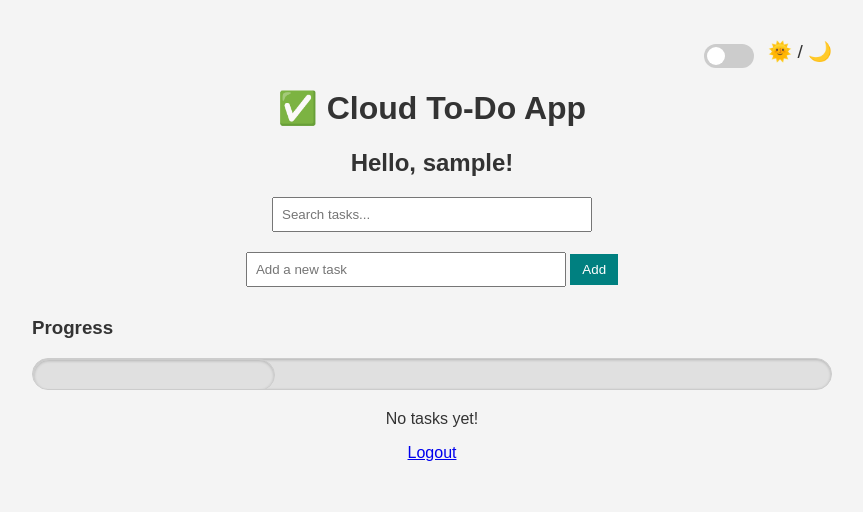
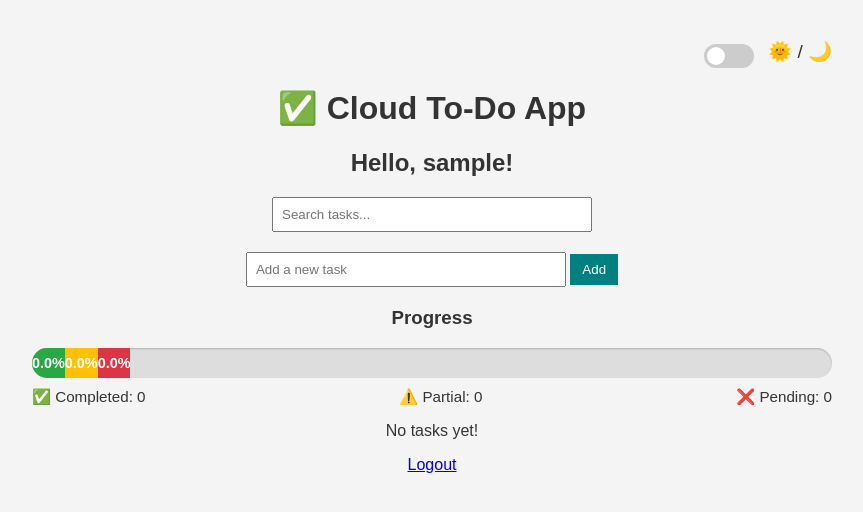
Before and after one commit to bhargavi0710/flask_to_do_app, a Flask app: page / in a window 1280 px wide. Shown: the top 512 px of the page, without its empty margins (208-1071 px from the left). Run offline with Flask 3, Linux system fonts and the light colour scheme; the visitor is signed in with stand-in values (Sample User, id 1); data that the repository does not hold is empty.

Commit message:
search new1

```diff
--- a/static/style.css
+++ b/static/style.css
@@ -153,109 +153,66 @@ input:checked + .slider:before {
     font-size: 1.2em;
 }
 
-/* Progress Bar Styles */
-.progress-container {
-    margin: 20px 0;
-    text-align: left;
+/* Progress Bar Modern Look */
+.progress-bar {
+    display: flex;
+    width: 100%;
+    height: 30px;
+    background-color: #ddd;
+    border-radius: 15px;
+    overflow: hidden;
+    margin-bottom: 10px;
+    box-shadow: inset 0 1px 2px rgba(0,0,0,0.2);
 }
 
-.progress-bar-wrapper {
-    display: flex;
-    height: 25px;
-    border-radius: 5px;
-    overflow: hidden;
-    border: 1px solid #ccc;
-    background-color: #e9ecef;
+.progress-bar .bar {
+    height: 100%;
+    line-height: 30px;
+    font-size: 0.9em;
+    font-weight: bold;
+    color: white;
+    text-align: center;
+    white-space: nowrap;
+    transition: width 0.4s ease;
 }
 
-.progress-bar-section {
-    display: flex;
-    align-items: center;
-    justify-content: center;
-    color: white;
-    font-weight: bold;
-    font-size: 0.85em;
-    height: 100%;
-    white-space: nowrap;
-}
-
-.progress-bar-section.completed {
+.bar.completed {
     background-color: #28a745;
 }
 
-.progress-bar-section.partial {
+.bar.partial {
     background-color: #ffc107;
-    color: #212529;
 }
 
-.progress-bar-section.pending {
+.bar.pending {
     background-color: #dc3545;
 }
 
-/* Dark Mode for Progress Bar */
-body.dark .progress-bar-wrapper {
-    border-color: #444;
-    background-color: #333;
+.progress-labels {
+    display: flex;
+    justify-content: space-between;
+    font-size: 0.95em;
+    margin-top: 5px;
 }
 
-body.dark .progress-bar-section.partial {
-    color: #000;
-}
-/* Progress Bar Styles */
-.progress-container {
-    margin-top: 30px;
+/* Dark mode adjustments */
+body.dark .progress-bar {
+    background-color: #444;
+    box-shadow: inset 0 1px 2px rgba(255,255,255,0.1);
 }
 
-.progress-bar-wrapper {
-    display: flex;
-    height: 30px;
-    background: #e0e0e0;
-    border-radius: 20px;
-    overflow: hidden;
-    box-shadow: inset 0 1px 3px rgba(0,0,0,0.2);
-}
-
-.progress-bar-section {
-    height: 100%;
-    color: white;
-    font-weight: bold;
-    font-size: 0.9em;
-    line-height: 30px;
-    text-align: center;
-    white-space: nowrap;
-    overflow: hidden;
-    transition: width 0.4s ease-in-out;
-}
-
-.progress-bar-section.completed {
-    background-color: #28a745;
-    width: var(--width, 0%);
-}
-
-.progress-bar-section.partial {
-    background-color: #ffc107;
-    width: var(--width, 0%);
-}
-
-.progress-bar-section.pending {
-    background-color: #dc3545;
-    width: var(--width, 0%);
-}
-
-/* Dark mode adaptation */
-body.dark .progress-bar-wrapper {
-    background: #444;
-    box-shadow: inset 0 1px 3px rgba(255, 255, 255, 0.1);
-}
-
-body.dark .progress-bar-section.completed {
+body.dark .bar.completed {
     background-color: #2ecc71;
 }
 
-body.dark .progress-bar-section.partial {
+body.dark .bar.partial {
     background-color: #f1c40f;
 }
 
-body.dark .progress-bar-section.pending {
+body.dark .bar.pending {
     background-color: #e74c3c;
 }
+
+body.dark .progress-labels span {
+    color: #ccc;
+}
--- a/templates/index.html
+++ b/templates/index.html
@@ -34,29 +34,32 @@
         </form>
 
         <!-- Progress Bar -->
+        <!-- Progress Bar -->
         <div class="progress-container">
             <h3>Progress</h3>
-            <div class="progress-bar-wrapper">
-                {% set completed = progress.Completed if progress and 'Completed' in progress else 0 %}
-                {% set partial = progress['Partially Completed'] if progress and 'Partially Completed' in progress else
-                0 %}
-                {% set pending = progress.Pending if progress and 'Pending' in progress else 0 %}
-                {% set total = progress.Total if progress and 'Total' in progress and progress.Total > 0 else 1 %}
+            {% set completed = progress.Completed if progress and 'Completed' in progress else 0 %}
+            {% set partial = progress['Partially Completed'] if progress and 'Partially Completed' in progress else 0 %}
+            {% set pending = progress.Pending if progress and 'Pending' in progress else 0 %}
+            {% set total = progress.Total if progress and 'Total' in progress and progress.Total > 0 else 1 %}
 
-                <div class="progress-bar-wrapper">
-                    <div class="progress-bar-section completed" style="--width: {{ (completed / total * 100) | round(0) }}%">
-                        Completed ({{ completed }})
-                    </div>
-                    <div class="progress-bar-section partial" style="--width: {{ (partial / total * 100) | round(0) }}%">
-                        Partial ({{ partial }})
-                    </div>
-                    <div class="progress-bar-section pending" style="--width: {{ (pending / total * 100) | round(0) }}%">
-                        Pending ({{ pending }})
-                    </div>
+            <div class="progress-bar">
+                <div class="bar completed" style="width: '{{ (completed / total * 100) | round(0) }}%'">
+                    {{ (completed / total * 100) | round(0) }}%
+                </div>
+                <div class="bar partial" style="width: '{{ (partial / total * 100) | round(0) }}%'">
+                    {{ (partial / total * 100) | round(0) }}%
+                </div>
+                <div class="bar pending" style="width: '{{ (pending / total * 100) | round(0) }}%'">
+                    {{ (pending / total * 100) | round(0) }}%
                 </div>
             </div>
+
+            <div class="progress-labels">
+                <span>✅ Completed: {{ completed }}</span>
+                <span>⚠️ Partial: {{ partial }}</span>
+                <span>❌ Pending: {{ pending }}</span>
+            </div>
         </div>
-
         <!-- Task Table -->
         {% if tasks %}
         <table>
```
